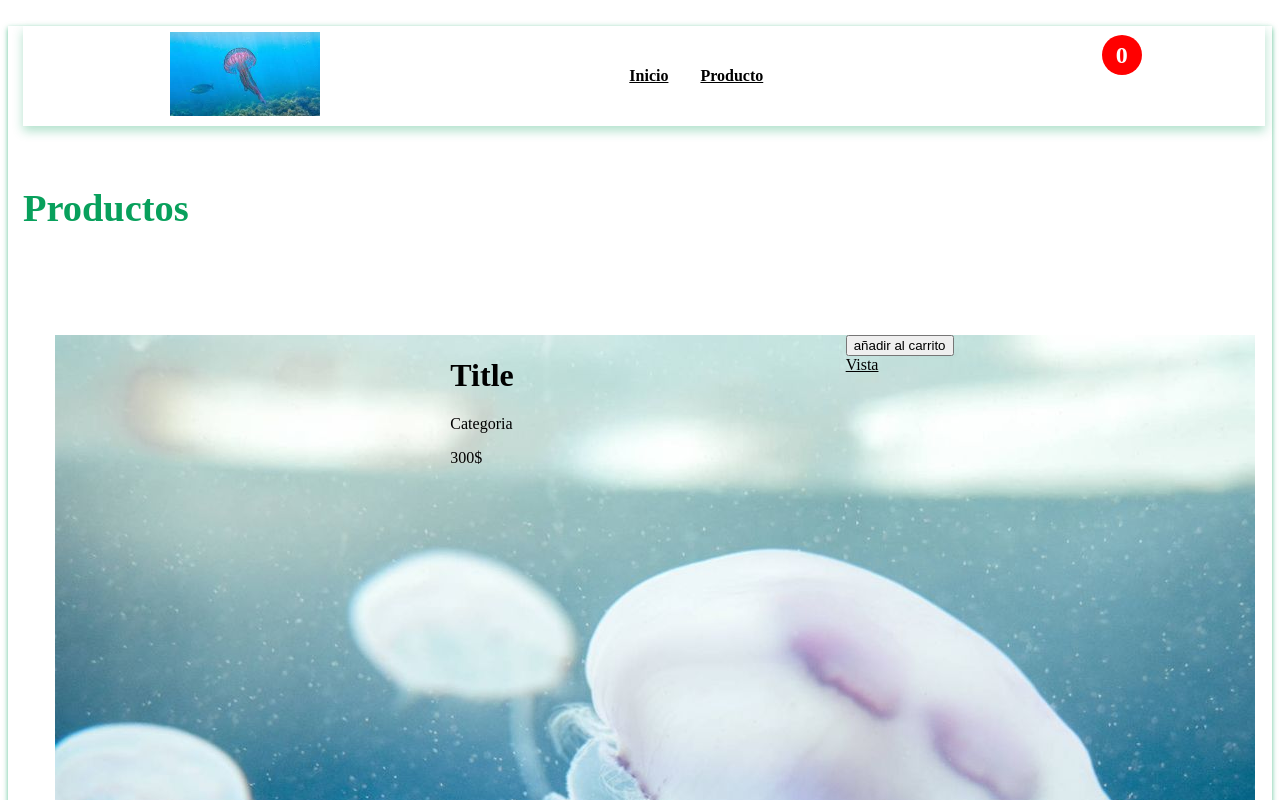
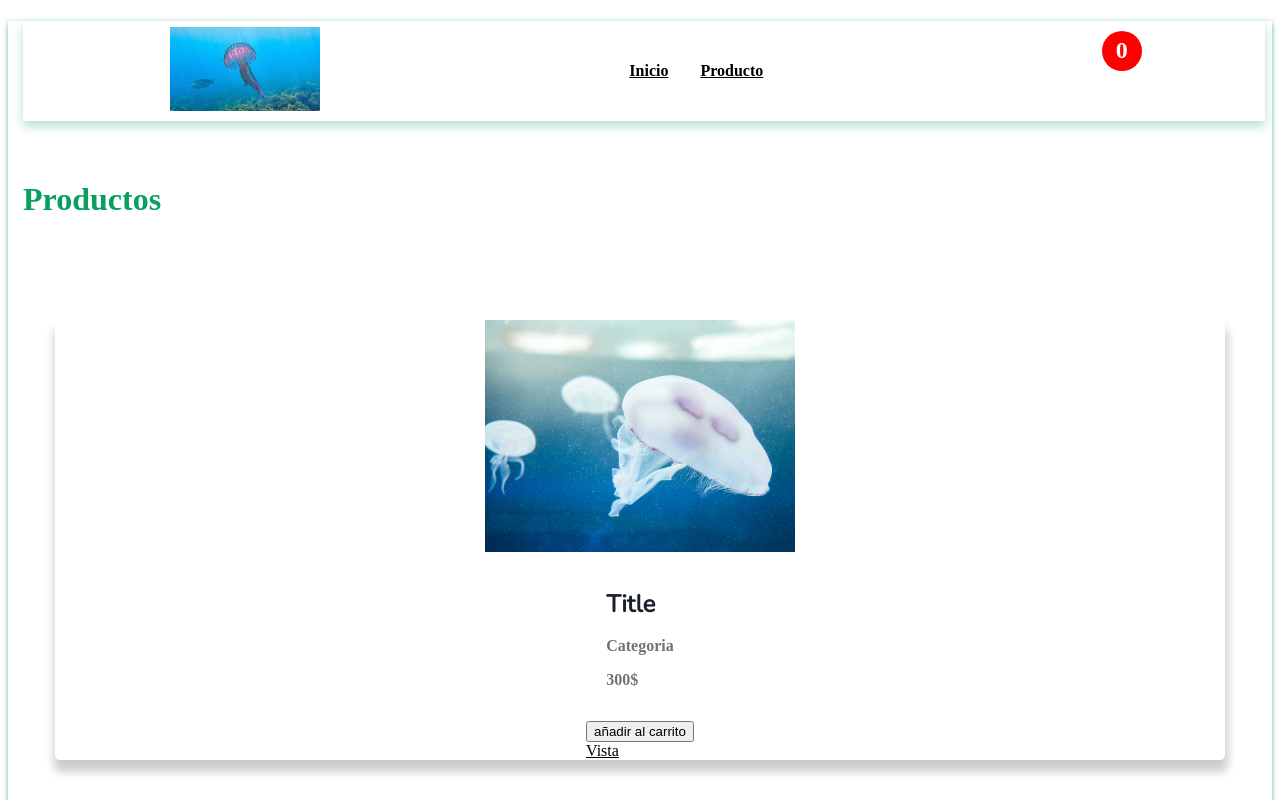
Before and after one commit to shencanet/react_project, a React (Create React App) app: page / in a window 1280 px wide. Shown: the top 800 px of the page. Built offline with nearby package versions, Linux system fonts and the light colour scheme; some icons are missing.

Commit message:
add: css productoç

```diff
--- a/public/index.html
+++ b/public/index.html
@@ -9,6 +9,7 @@
       name="description"
       content="Web site created using create-react-app"
     />
+    <link rel="stylesheet" type="text/css" href="//fonts.googleapis.com/css?family=Nunito" />
     <link rel="apple-touch-icon" href="%PUBLIC_URL%/logo192.png" />
 
     <link rel="manifest" href="%PUBLIC_URL%/manifest.json" />
--- a/src/components/productos/index.js
+++ b/src/components/productos/index.js
@@ -6,9 +6,10 @@ export const ProductosLista = () => {
     <>
     <h1 className='title'>Productos</h1>
     <div className='productos'>
+    <div className='producto'>
     <a href='#'>
-    <div className='producto'>
-    <img src={IMG} alt="" />
+    <div className='producto__img'>
+    <img src={IMG} alt="lista" />
     </div>
     </a>
     <div className='producto__footer'>
@@ -18,11 +19,12 @@ export const ProductosLista = () => {
     </div>
     <div  className='buttom'>
       <button className='btn'>añadir al carrito</button>
+
       <div>
       <a href='#' className='btn' >Vista</a>
-      </div>
-    </div>
-    </div>
+      </div></div>
+    </div></div>
+
 
     </>
   )
--- a/src/index.css
+++ b/src/index.css
@@ -1,3 +1,4 @@
+
 .App{
     max-width: 1550px;
     width: 100%;
@@ -85,7 +86,7 @@ background: red;
 
 /*----PRODUCTOS----------------------*/
 .title{
-    font-size: 2.4rem;
+    font-size: 2rem;
     padding: 10rem 0 0 0;
     color: #08a05c;
 
@@ -96,9 +97,40 @@ background: red;
     display: grid;
     grid-template-columns: repeat(auto-fit, minmax(22rem, 1fr));
     gap: 3rem 1rem;
+    box-sizing: border-box;
+
+}
+.producto{
+    display: flex;
+    flex-direction: column;
+    align-items: center;
+    box-shadow: 1px 10px 10px 2px rgba(0, 0, 0, .2);
+    border-radius: 5px;
+
+}
+.producto:hover{
+    border: 6px solid #08a05c;
+}
+.producto__img img{
+    width: 310px;
+}
+
+.producto__footer{
+    padding: 1rem;
 
 }
 
+.producto__footer h1{
+   font-weight: 600;
+   font-size: 1.5rem;
+   color: #1a202c;
+   font-family: Nunito ,Arial, Helvetica, sans-serif;
+}
+
+.producto__footer p{
+    font-weight: 700;
+    color: rgba(0, 0, 0, .555) ;
+}
 /*----------------MEDIA-------------------*/
 @media only screen and (max-width: 600px){
     header ul{
```
